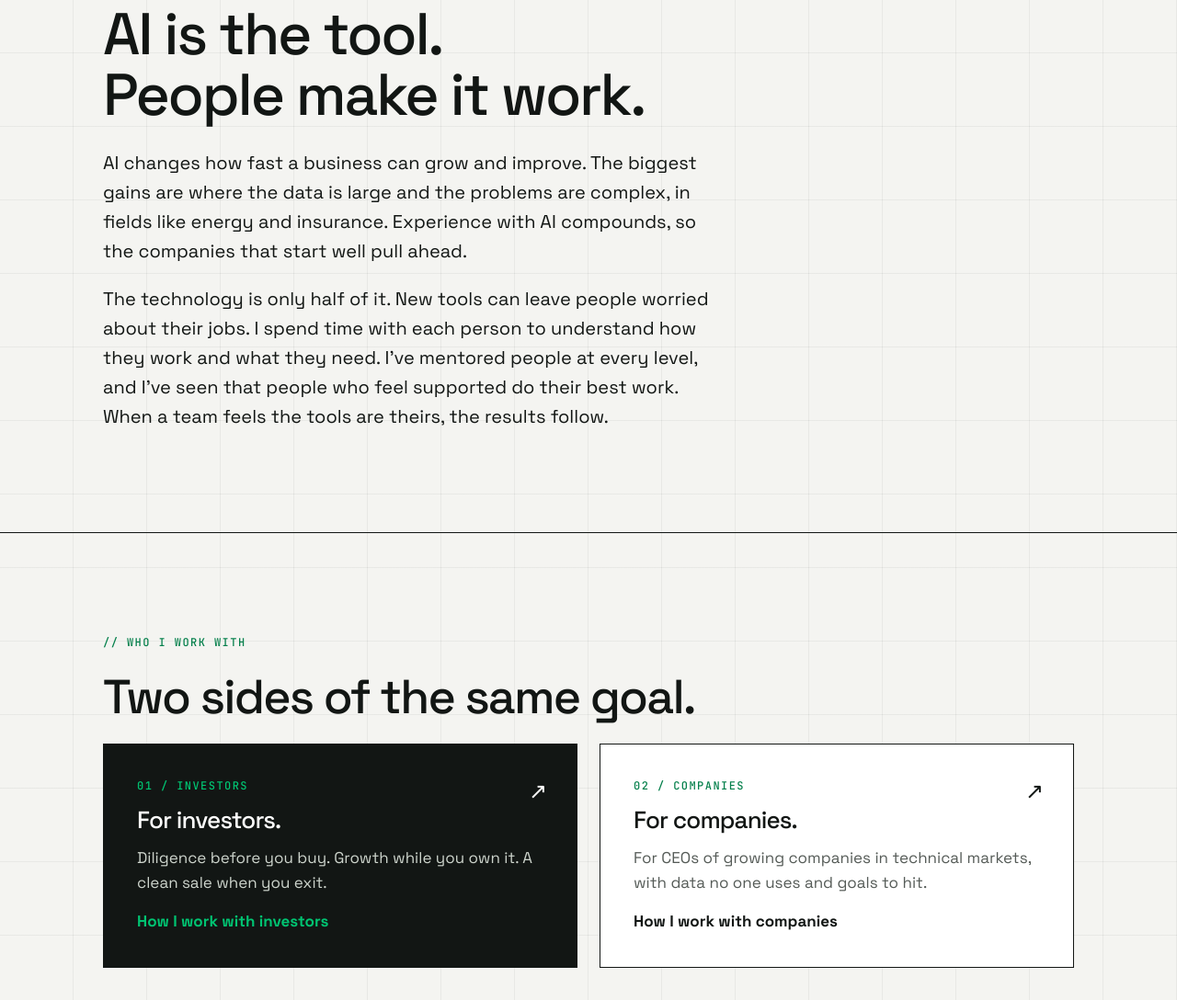
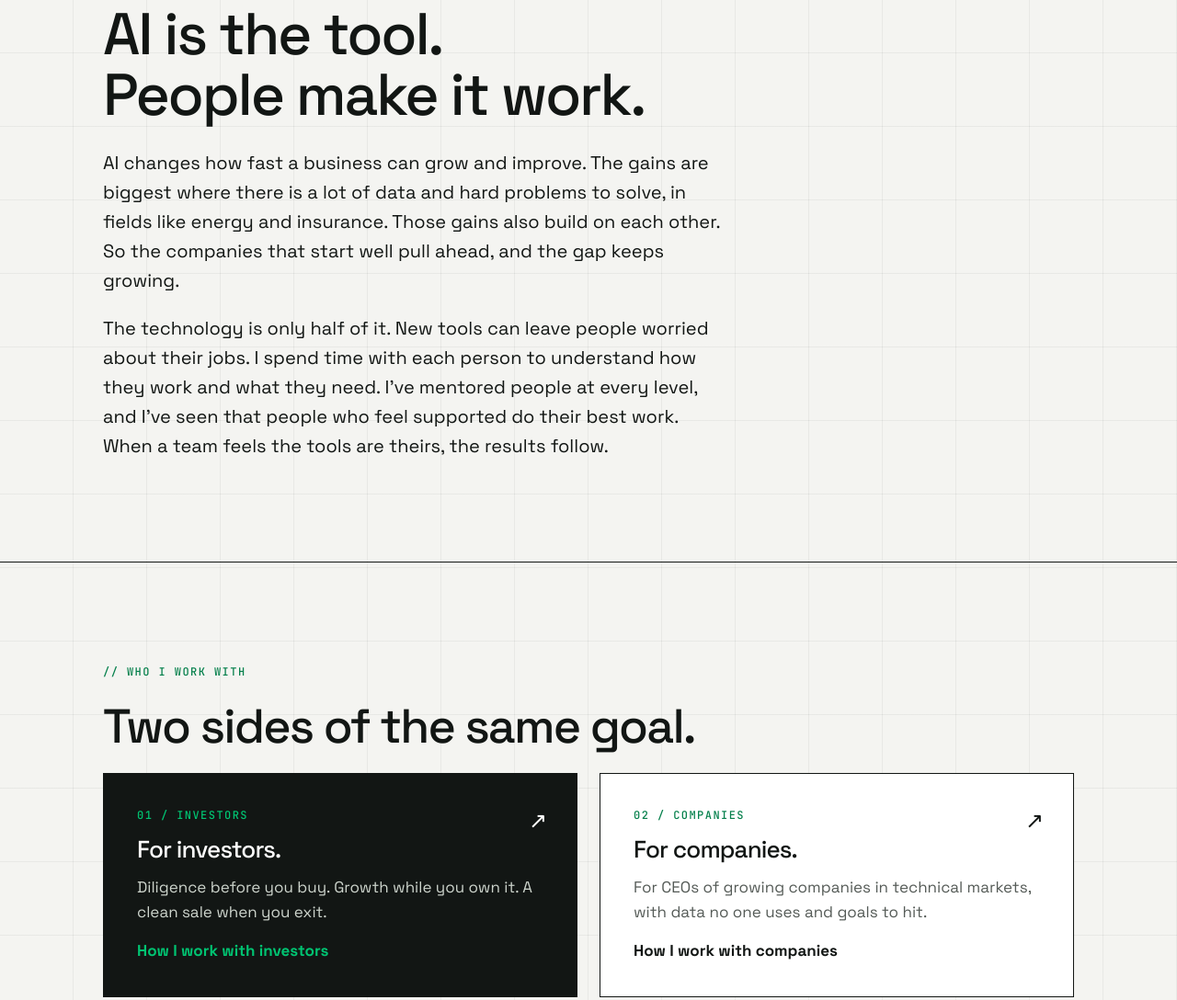
Before and after one commit to tomharvey/tomharvey.github.io, a plain HTML site: page index.html in a window 1280 px wide. Shown: the part 1862-2950 px from the top of the page at 92% size. Drawn offline with Linux system fonts and the light colour scheme.

Commit message:
fix: smoother flow in the How I see it paragraph
Co-Authored-By: Claude Opus 5.5 <noreply@anthropic.com>
Claude-Session: https://claude.ai/code/session_013GJpfk9cFaaYRuPYUTBvqP

```diff
--- a/index.html
+++ b/index.html
@@ -24,7 +24,7 @@
 <section class="band sage"><div class="wrap rv">
 <span class="mono label">How I see it</span>
 <h2 style="font-size:64px;max-width:900px">AI is the tool.<br>People make it work.</h2>
-<p style="font-size:20px;max-width:680px;color:var(--ink)">AI changes how fast a business can grow and improve. The biggest gains are where the data is large and the problems are complex, in fields like energy and insurance. Experience with AI compounds, so the companies that start well pull ahead.</p>
+<p style="font-size:20px;max-width:680px;color:var(--ink)">AI changes how fast a business can grow and improve. The gains are biggest where there is a lot of data and hard problems to solve, in fields like energy and insurance. Those gains also build on each other. So the companies that start well pull ahead, and the gap keeps growing.</p>
 <p style="font-size:20px;max-width:680px;color:var(--ink);margin-top:20px">The technology is only half of it. New tools can leave people worried about their jobs. I spend time with each person to understand how they work and what they need. I've mentored people at every level, and I've seen that people who feel supported do their best work. When a team feels the tools are theirs, the results follow.</p>
 </div></section>
 
```
